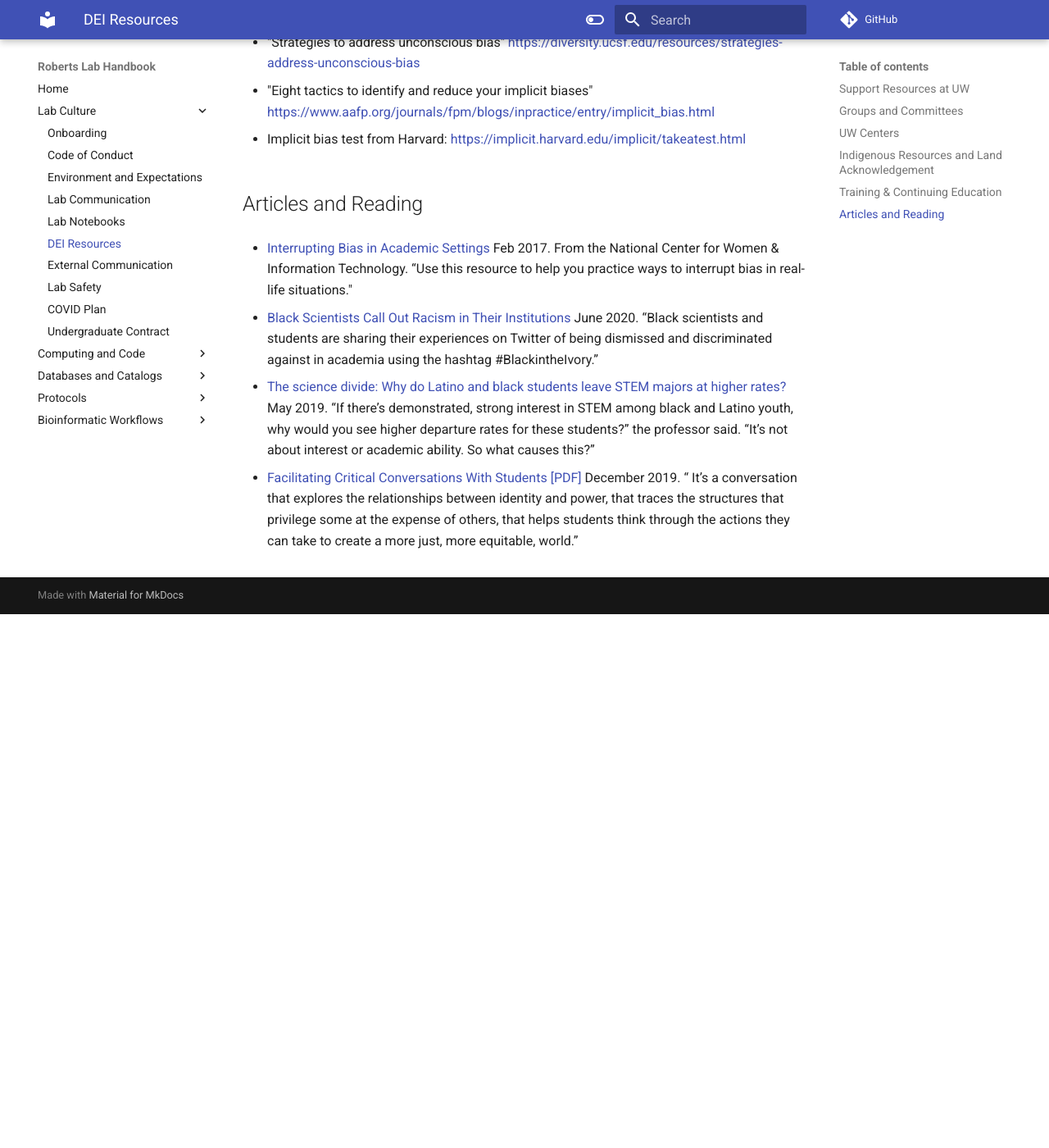
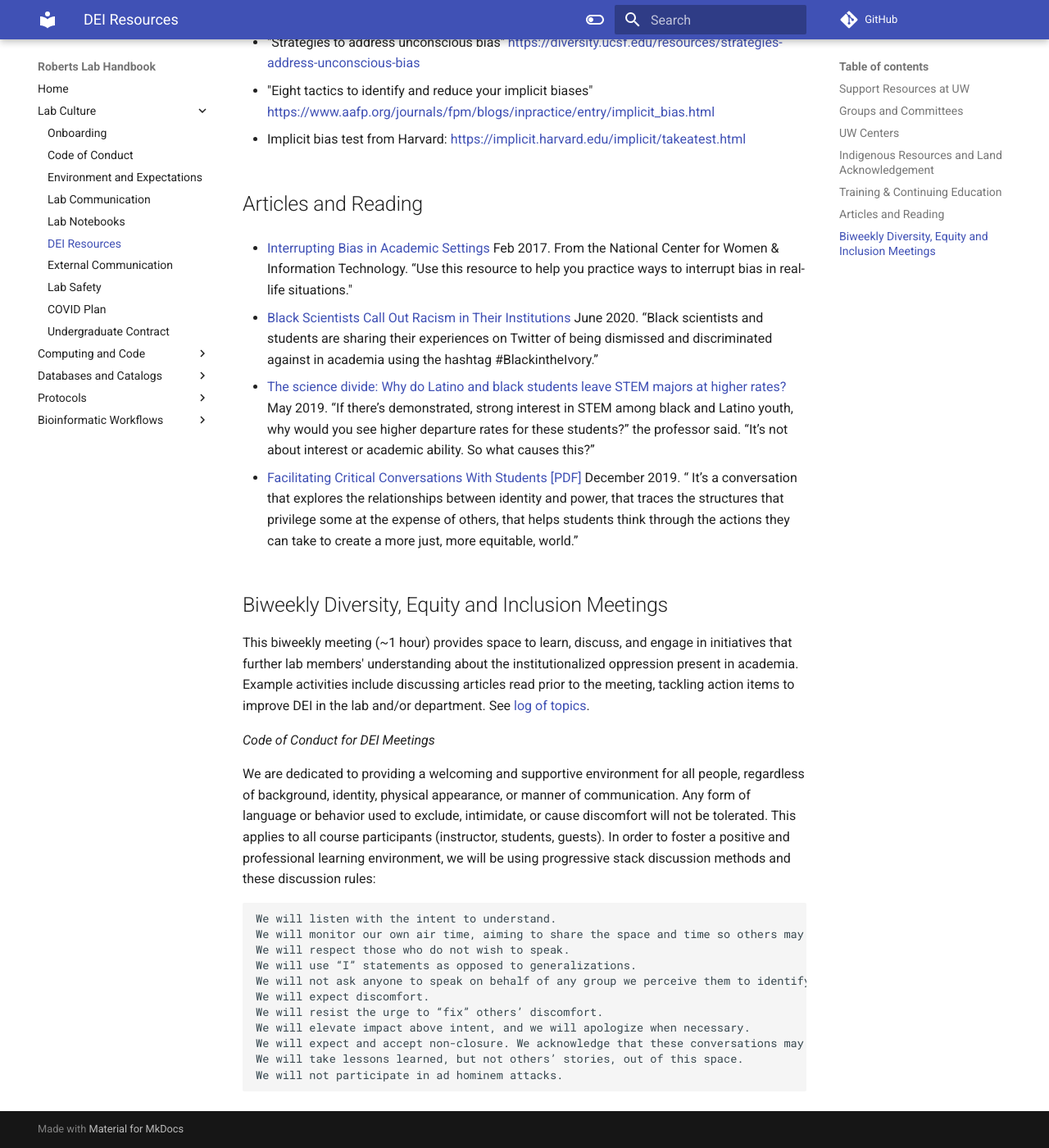
Before and after one commit to RobertsLab/resources, an MkDocs documentation site: the page built from docs/DEI-Resources.md, in a window 1280 px wide and 1400 px high, scrolled down 2117 px. Shown: the whole window at 82% size. Built offline with MkDocs 1.6.1 and Material for MkDocs 9.7.7, drawn with Linux system fonts in a browser that asks for light colours; comment, search, counter and statistics services are not loaded; before the commit the page ends 2866 px from its top, so only the background shows below that.

Commit message:
Update DEI-Resources.md
adding meeting material

````diff
--- a/docs/DEI-Resources.md
+++ b/docs/DEI-Resources.md
@@ -47,6 +47,7 @@
      - Events calendar: [https://www.washington.edu/circle/calendar/](https://www.washington.edu/circle/calendar/)
 
 ## Indigenous Resources and Land Acknowledgement
+
 - Text your zip code or your city and state (separated by a comma) to (907) 312-5085 and a bot will respond with the names of the Native lands that correspond to that region
 - Duwamish Tribe [Land Acknowledgement](https://www.duwamishtribe.org/land-acknowledgement)
 - âpihtawikosisân [Beyond Territorial Acknowledgements](https://apihtawikosisan.com/2016/09/beyond-territorial-acknowledgments/)
@@ -75,3 +76,24 @@ A Guide and Call to Acknowledgement](https://usdac.us/nativeland)
 - [Facilitating Critical Conversations With Students [PDF]](https://www.tolerance.org/sites/default/files/2019-12/TT-Lets-Talk-December-2019.pdf) December 2019. “ It’s a conversation that explores the relationships between identity and power, that traces the structures that privilege some at the
 expense of others, that helps students think through the actions they can
 take to create a more just, more equitable, world.”
+
+## Biweekly Diversity, Equity and Inclusion Meetings
+
+This biweekly meeting (~1 hour) provides space to learn, discuss, and engage in initiatives that further lab members' understanding about the institutionalized oppression present in academia. Example activities include discussing articles read prior to the meeting, tackling action items to improve DEI in the lab and/or department. See [log of topics](https://docs.google.com/spreadsheets/d/1LCIiAqWMaJ0tPZIevUXqWyZR2SN4p9qGLgQIvWBaWgo/edit#gid=0).
+
+_Code of Conduct for DEI Meetings_
+
+We are dedicated to providing a welcoming and supportive environment for all people, regardless of background, identity, physical appearance, or manner of communication. Any form of language or behavior used to exclude, intimidate, or cause discomfort will not be tolerated. This applies to all course participants (instructor, students, guests). In order to foster a positive and professional learning environment, we will be using progressive stack discussion methods and these discussion rules:
+```
+We will listen with the intent to understand.
+We will monitor our own air time, aiming to share the space and time so others may participate as well.
+We will respect those who do not wish to speak.
+We will use “I” statements as opposed to generalizations.
+We will not ask anyone to speak on behalf of any group we perceive them to identify with, or that they self-identify with.
+We will expect discomfort.
+We will resist the urge to “fix” others’ discomfort.
+We will elevate impact above intent, and we will apologize when necessary.
+We will expect and accept non-closure. We acknowledge that these conversations may not be resolved in a single meeting.
+We will take lessons learned, but not others’ stories, out of this space.
+We will not participate in ad hominem attacks.
+```
````
